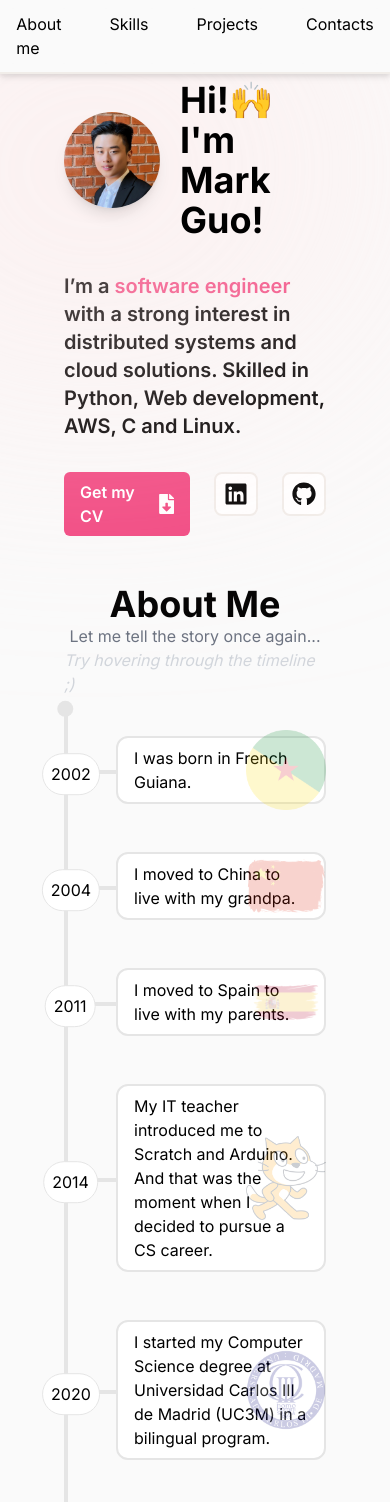
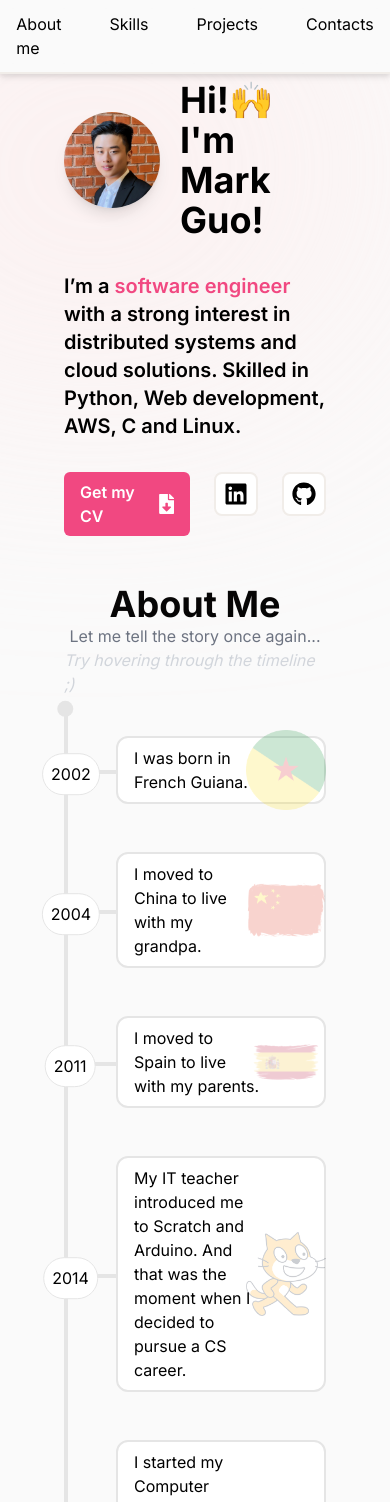
Before and after one commit to MarkGuo2002/markguo-portfolio, a React (Create React App) app: page / in a window 390 px wide. Shown: the top 1502 px of the page. Built offline with nearby package versions, Linux system fonts and the light colour scheme.

Commit message:
responsiveness problem fixed, padding problems, width...

```diff
--- a/src/AboutMe.js
+++ b/src/AboutMe.js
@@ -61,19 +61,17 @@ const AboutMe = () => {
         )
     })
     return (
-        <div id="about" className="flex flex-col items-center py-12">
+        <div id="about" className="flex flex-col items-center py-12 px-0 lg:px-48">
             <h1>About Me</h1>
             <p className=" text-gray-500">Let me tell the story once again...</p>
             <p className=" text-gray-300 italic">Try hovering through the timeline ;)</p>
-            <div className="timeline-container w-full mt-4 mb-12 relative">
+            <div className="timeline-container max-w-3xl mt-4 mb-12 relative">
                 <div className='p-2 bg-boxBgGray rounded-full absolute transform -translate-y-[70%] -translate-x-[42%]'></div>
                 {timelineContainer}
                 <div className='p-2 bg-boxBgGray rounded-full transform absolute -translate-x-[42%]'></div>
 
             </div >
-            <div className='w-full mt-12'>
-                <AdditionalInfo />
-            </div>
+
 
         </div>
     );
--- a/src/App.js
+++ b/src/App.js
@@ -7,14 +7,18 @@ import Hero from './Hero';
 import AboutMe from './AboutMe';
 import Projects from './Projects';
 import ContactMe from './ContactMe';
+import AdditionalInfo from './AdditionalInfo';
 
 function App() {
   return(
     <div id="hero">
       <Navbar />
-      <div className='main-container px-16 py-20 lg:px-96'>
+      <div className='main-container px-16 py-20 lg:px-36 w-full flex flex-col items-center'>
         <Hero />
         <AboutMe />
+        <div className='w-full mt-12'>
+                <AdditionalInfo />
+        </div>
         <Projects />
         <ContactMe />
 
--- a/src/ContactMe.js
+++ b/src/ContactMe.js
@@ -2,7 +2,7 @@ import { FaMailBulk ,FaLinkedin } from 'react-icons/fa';
 
 const ContactMe = () => {
     return (
-        <div id="contacts" className="flex flex-col items-center py-12 px-24">
+        <div id="contacts" className="flex flex-col items-center py-12 px-0 lg:px-24">
             <div className='separator w-full h-[1px] bg-strokeGray mt-24 mb-8'></div>
             <h1>Contact Me</h1>
             <div className='flex flex-col items-center mt-10'>
--- a/src/Hero.js
+++ b/src/Hero.js
@@ -4,7 +4,7 @@ import { FaFileDownload, FaGithub, FaLinkedin } from 'react-icons/fa';
 
 const Hero = () => {
     return (
-        <div className="hero-container lg:px-36">
+        <div className="hero-container flex flex-col items-center max-w-3xl">
 
             <div className='gradient-decoration w-[70vh] h-[40vh] rounded-[100%] z-0 bg-red-100 absolute top-0 right-0 blur-[150px] opacity-65'></div>
             <div className='font-extrabold text-4xl flex items-center gap-5 z-20'>
--- a/src/Timeline.js
+++ b/src/Timeline.js
@@ -1,6 +1,6 @@
 const Timeline = ( {year, event, last=false, image} ) => {
     return (
-        <div className='flex group '>
+        <div className='flex group'>
             <div className="flex w-fit relative items-center">
                 <div className="vertical-line h-full w-1 bg-boxBgGray"></div>
                 <div className="z-10 p-2 border-[1px] border-boxBgGray bg-white rounded-full absolute top-1/2 transform -translate-y-[40%] -translate-x-[38%]
@@ -10,7 +10,7 @@ const Timeline = ( {year, event, last=false, image} ) => {
                 </div> */}
             </div>
             <div className="flex w-full relative my-6 ml-12 items-center">
-                <div className=" z-10 event-container py-2 px-4 bg-white border-2 border-boxBgGray rounded-xl w-full group-hover:translate-x-4 group-hover:brightness-90 transition-all duration-500">
+                <div className=" z-10 event-container py-2 pl-4 pr-16 bg-white border-2 border-boxBgGray rounded-xl w-full group-hover:translate-x-4 group-hover:brightness-90 transition-all duration-500">
 
                     {event}
                 </div>
```
